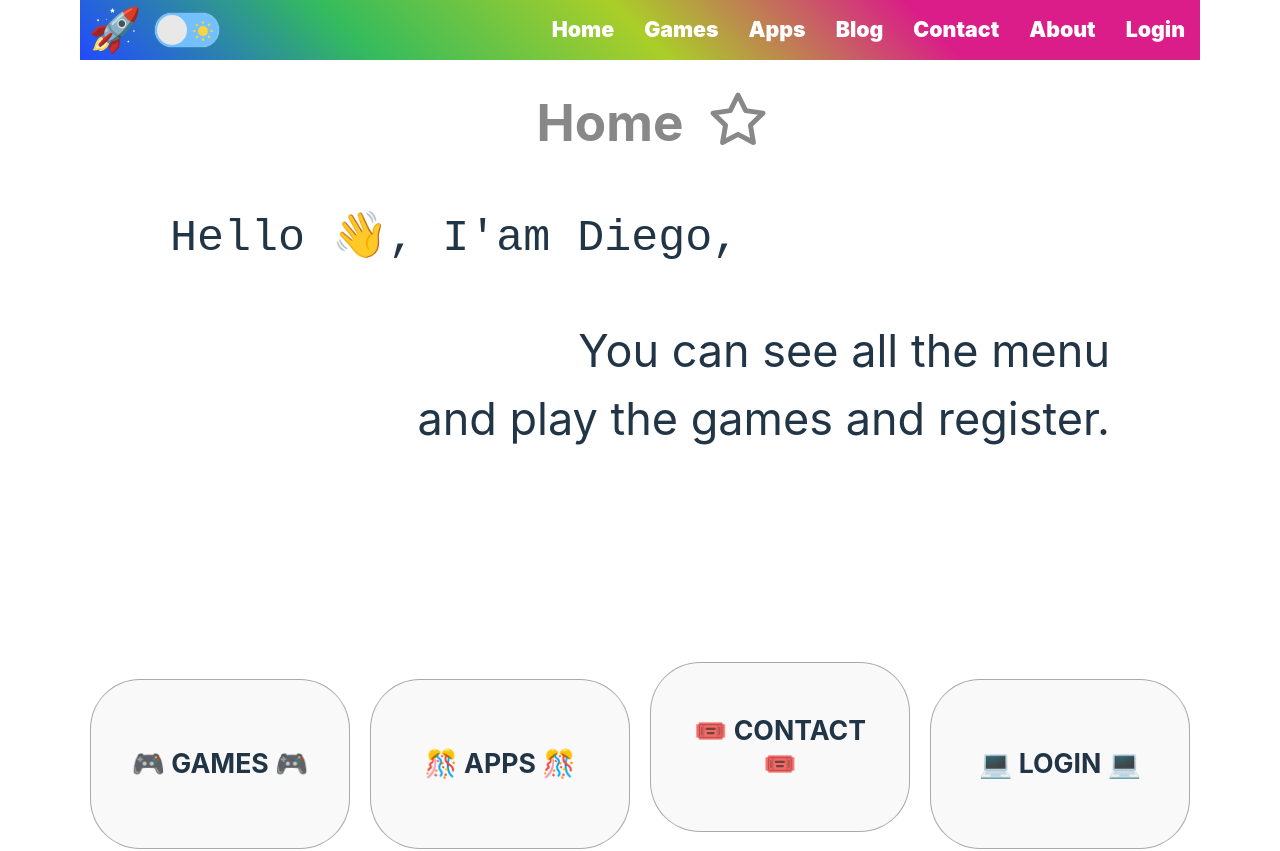
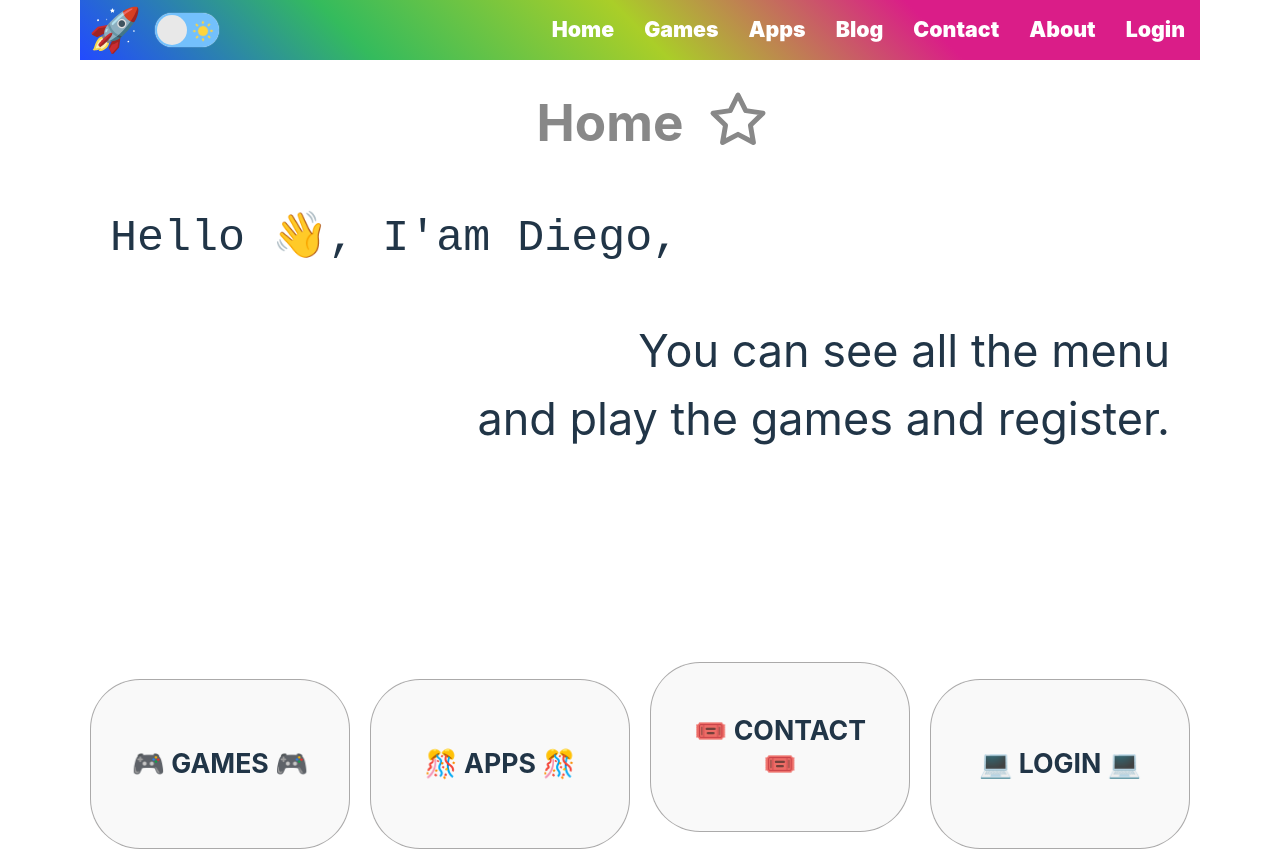
Before and after one commit to diegomardev/diegomardev-web, a React (Vite) app: page / in a window 1280 px wide. Shown: the top 851 px of the page. Built offline with nearby package versions, Linux system fonts and the light colour scheme; no server answers; what atropos would draw is missing.

Commit message:
update home max-width

```diff
--- a/src/pages/Blog/Blog.css
+++ b/src/pages/Blog/Blog.css
@@ -18,6 +18,7 @@ margin-bottom: auto;
 }
 .article-text{
   text-align: left;
+  margin-bottom: 0px;
 }
 .scaled-image {
   width: 75%;
--- a/src/pages/Home/Home.css
+++ b/src/pages/Home/Home.css
@@ -107,12 +107,12 @@ footer {
 .presentation_impar {
 	font-size: 45px;
 	text-align: left;
-	margin-left: 90px;
+	margin-left: 30px;
 }
 .presentation_par {
 	font-size: 45px;
 	text-align: right;
-	margin-right: 90px;
+	margin-right: 30px;
 }
 .heartbeat {
 	-webkit-animation: heartbeat 1.5s ease-in-out infinite both;
```
